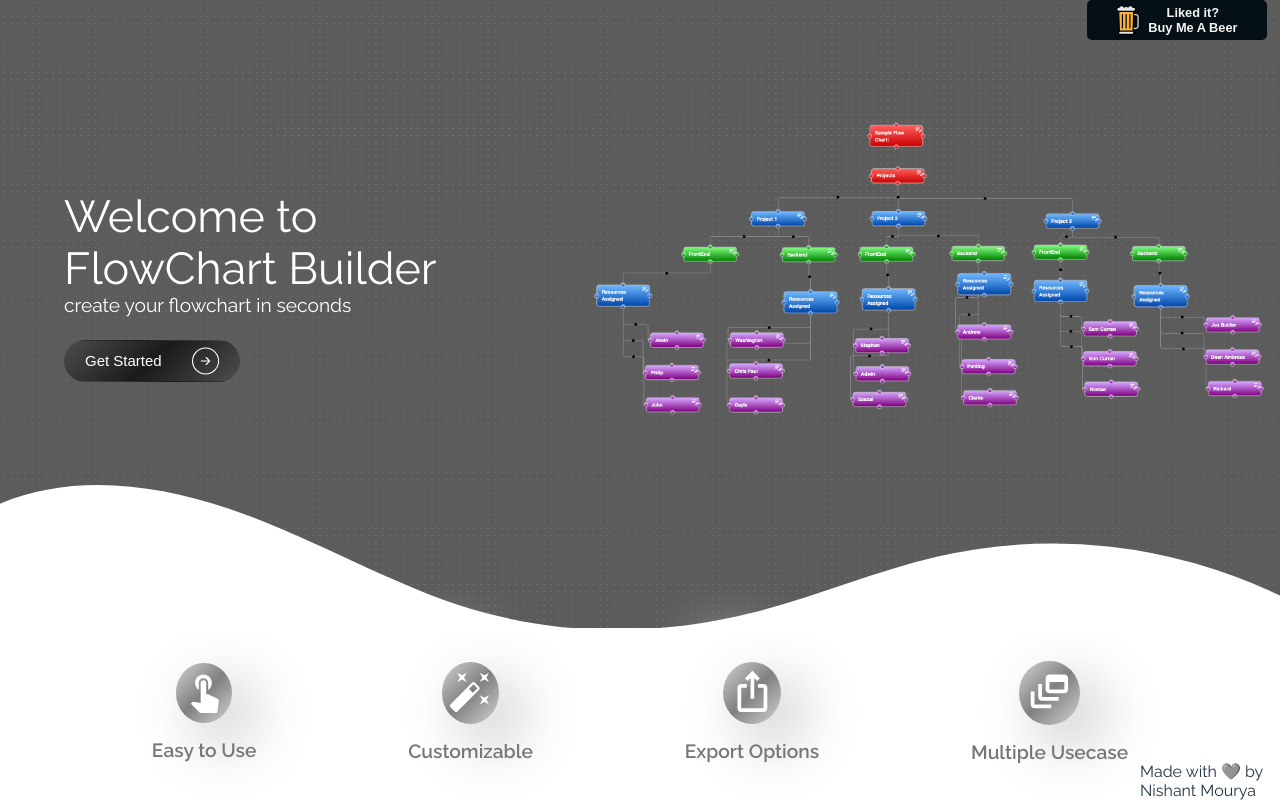
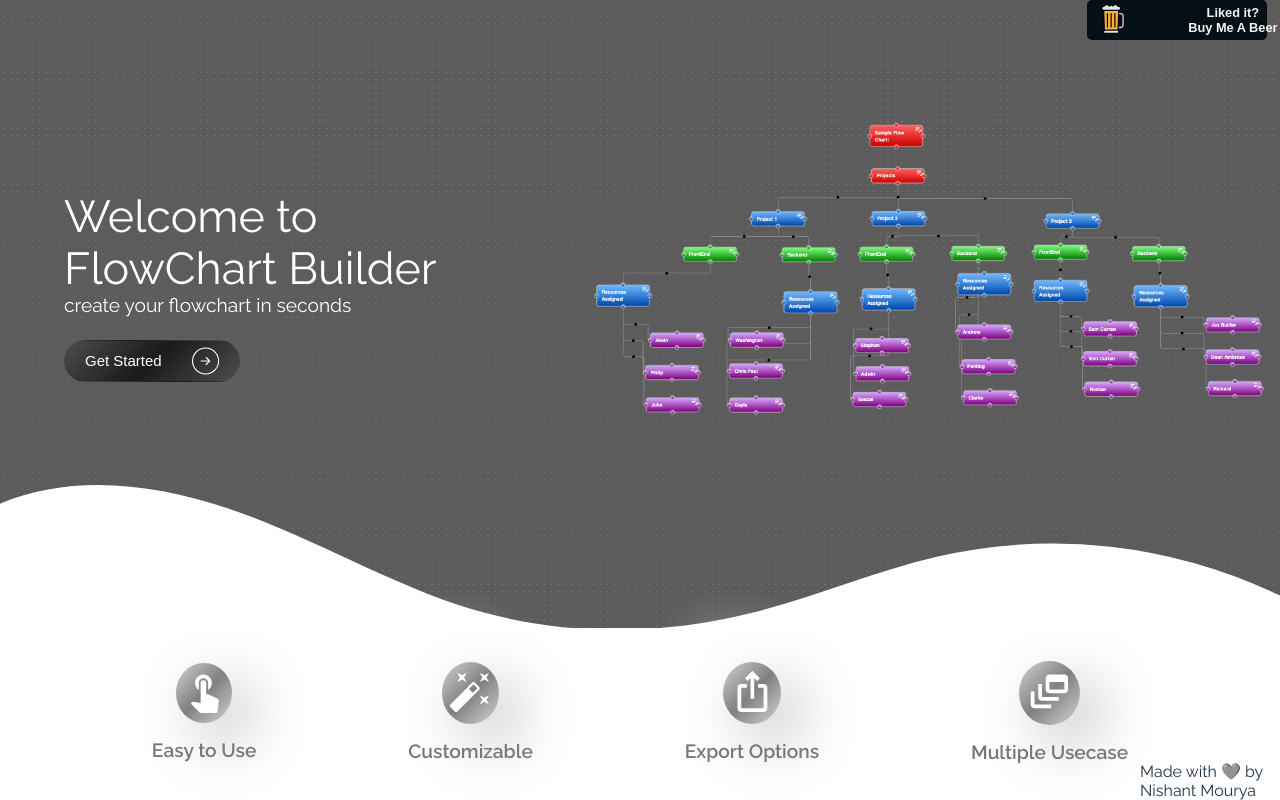
Before and after one commit to iamthedawn/FlowChartBuilder, a React (Vite) app: page / in a window 1280 px wide. Built offline with nearby package versions, Linux system fonts and the light colour scheme.

Commit message:
Update LandingPage.jsx

```diff
--- a/src/Main/LandingPage.jsx
+++ b/src/Main/LandingPage.jsx
@@ -15,9 +15,8 @@ const LandingPage = () => {
     <div className="container">
       <div className="bgImg">
          <button class="beerBtn" onClick={() => setBeerShow(true)}>
-          <span class="icon">
-            <img src={beerIcon} style={{height:"30px",width:"40px"}}/>
-
+           <span class="beerIcon">
+            <img src={beerIcon} className="beerIconImg" />
           </span>
           <span class="beerTxt">
             Liked it?
```
